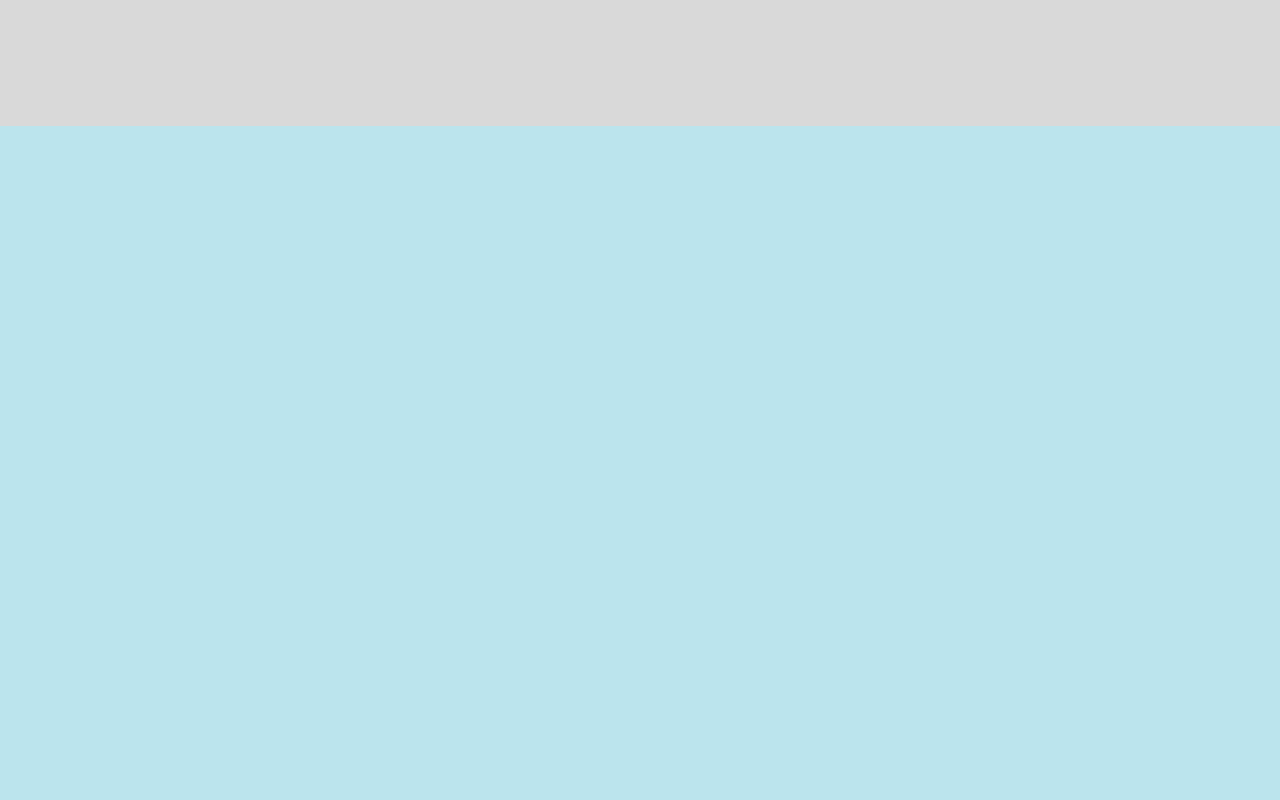
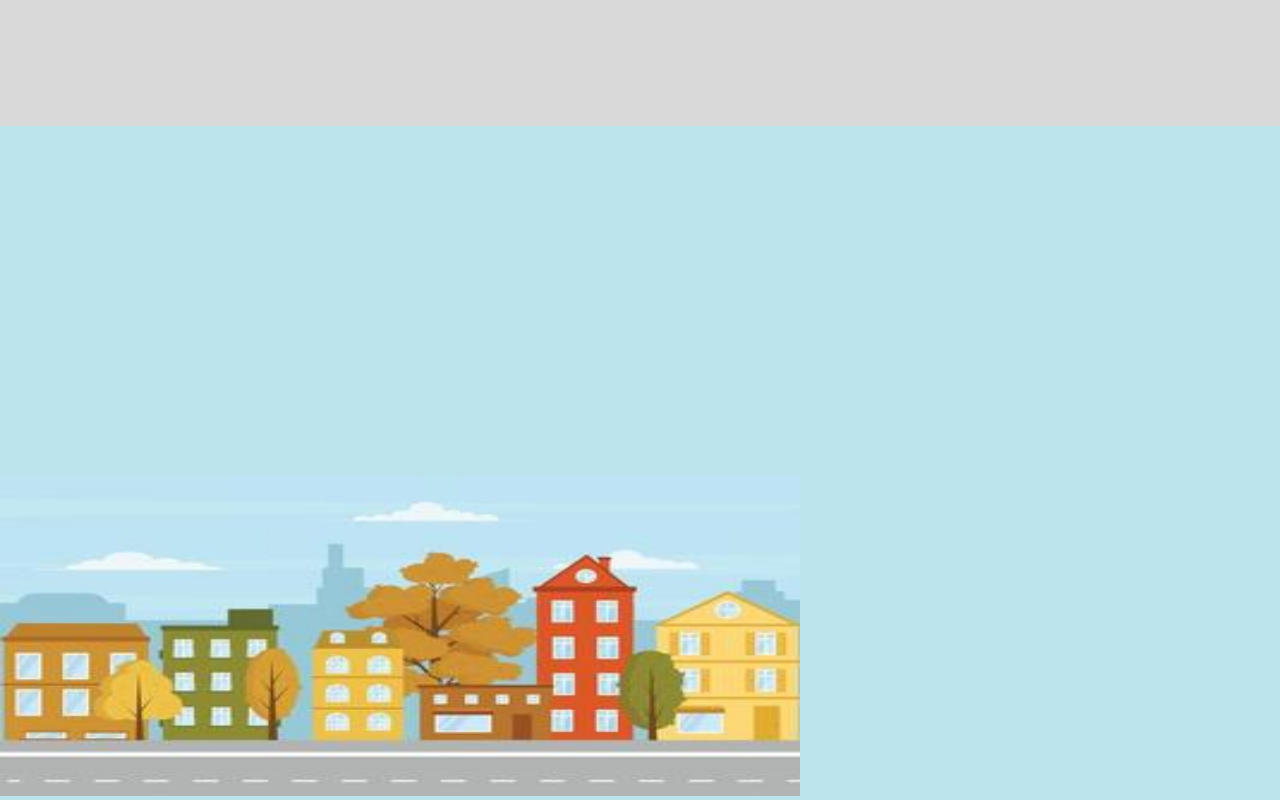
Before and after one commit to araujobrunodev/Air-girl, a React (Vite) app: page /playing in a window 1280 px wide. Shown: the part 676-1476 px from the top of the page. Before the commit the page ends 802 px from the top, so only its background shows below. Built offline with nearby package versions, Linux system fonts and the light colour scheme; a web font is replaced by a local one.

Commit message:
change the way to save components

```diff
--- a/src/elements/background/theme.tsx
+++ b/src/elements/background/theme.tsx
@@ -8,11 +8,16 @@ const Theme = () => {
 
 	useEffect(() => {
 		let time = setInterval(() => {
+			if (childsTheme.childs.length != 1) {
 				childsTheme.setChilds([
 					...childsTheme.childs,
-                <CreateTheme key={createIdentification()}/>
+					{
+						key: createIdentification(),
+						value: 0
+					}
 				])
-        }, 1000 * 10)
+			}
+		}, 1000 * 1)
 
 		return () => clearInterval(time);
 	}, [childsTheme.childs])
@@ -21,9 +26,13 @@ const Theme = () => {
 
 	return (<>
 		{
-            childsTheme.childs.map((element) => {
-                return element
-            })
+			childsTheme.childs.length != 0 ?
+				childsTheme.childs.map((item) => {
+					return <CreateTheme
+						key={item.key}
+						marginRight={item.value}
+					/>
+				}) : undefined
 		}
 	</>)
 }
```
Lines whose indentation alone changed are shown as unchanged.
